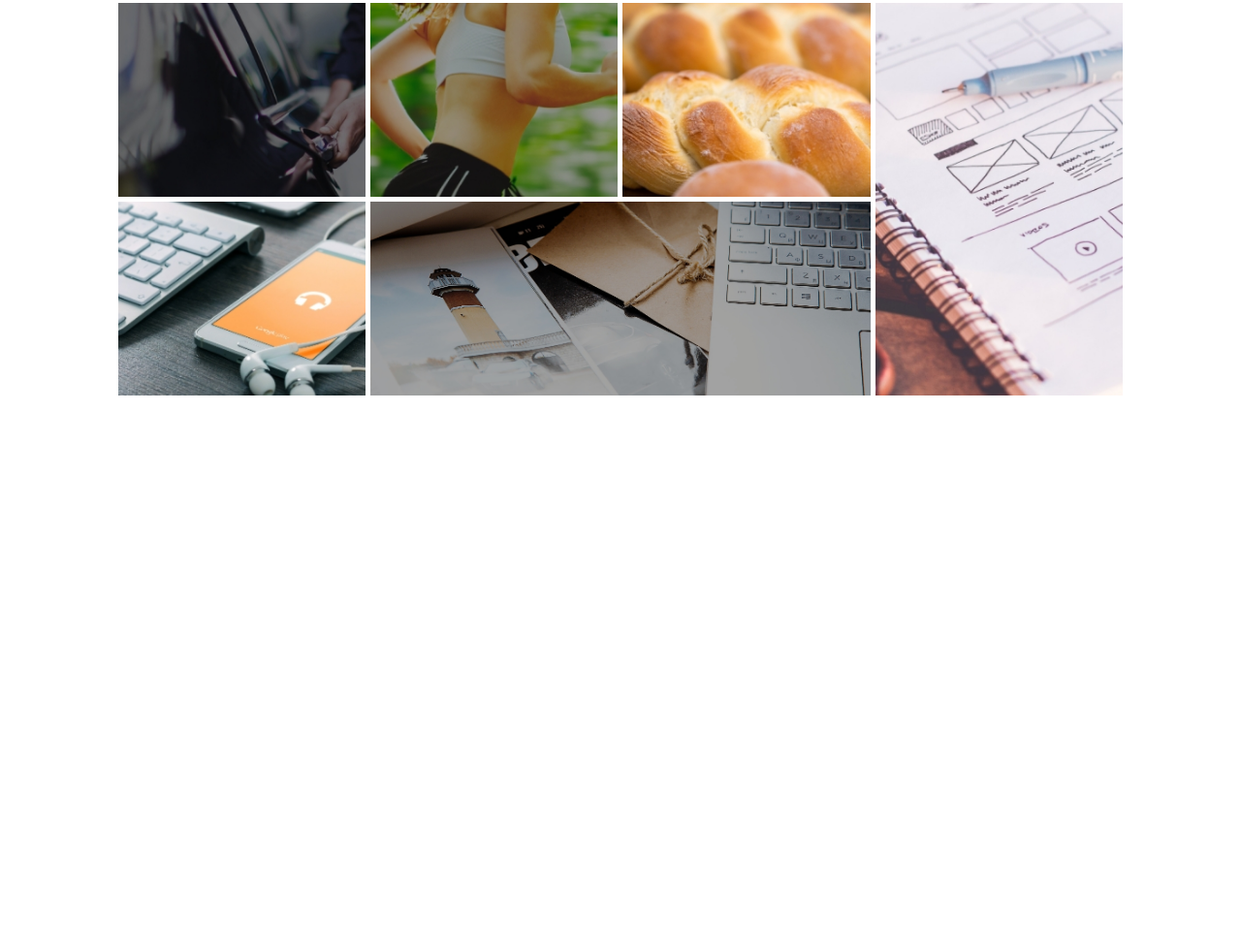
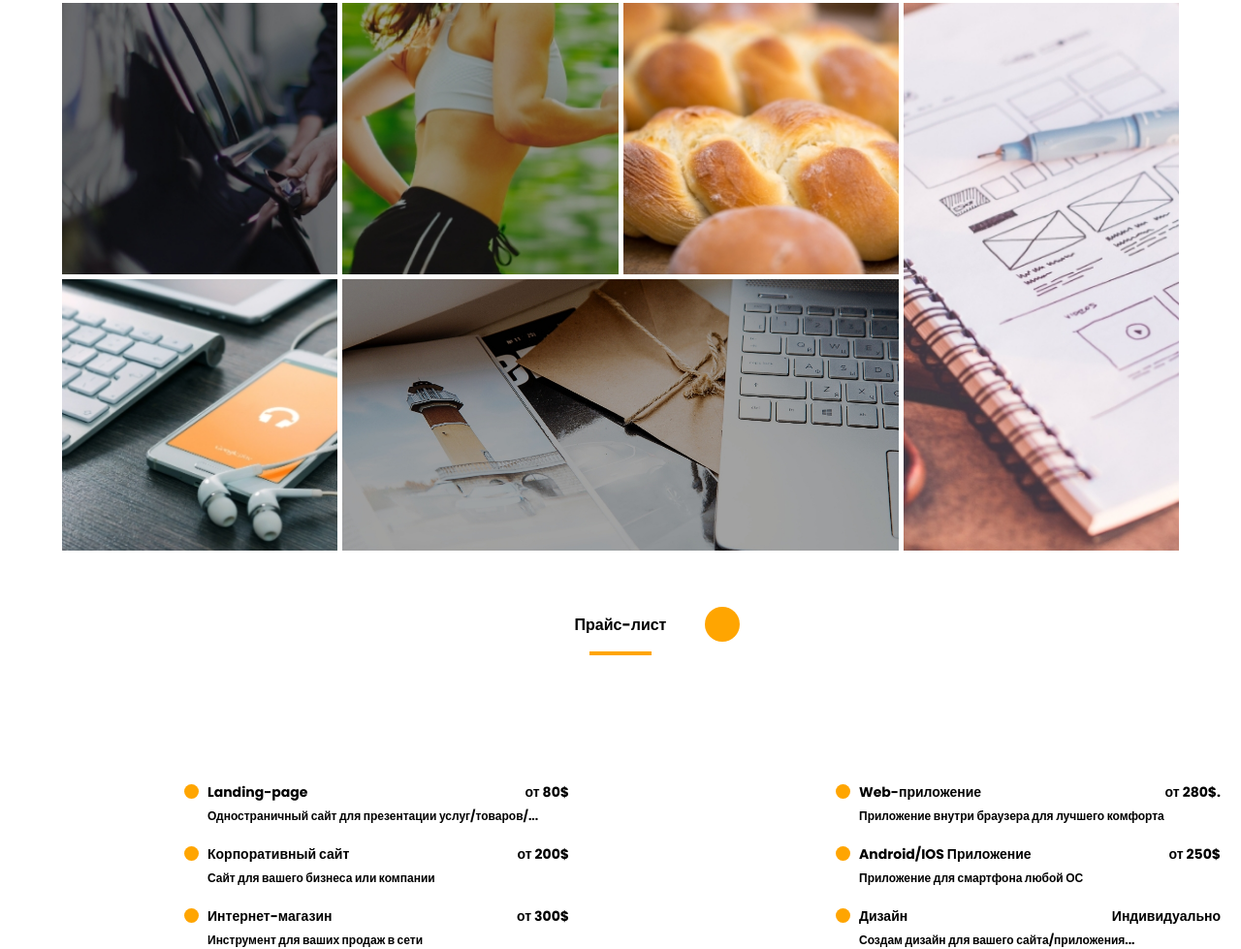
Before and after one commit to Willem-Konovets/Portfolio-Alexandra, a Gatsby site: page / in a window 1280 px wide. Shown: the part 3786-4765 px from the top of the page at 97% size. Before the commit the page ends 4391 px from the top, so only its background shows below. Built offline with nearby package versions, Linux system fonts and the light colour scheme; Gatsby itself is replaced by a stand-in of ours.

Commit message:
Finish sixth section - "Price"

```diff
--- a/src/pages/index.js
+++ b/src/pages/index.js
@@ -7,6 +7,7 @@ import AboutMe from "./modules/AboutMe";
 import Experience from "./modules/Experience";
 import Skills from "./modules/Skills";
 import MyWorks from "./modules/MyWorks";
+import PriceSection from "./modules/Price";
 
 const GlobalStyle = createGlobalStyle`
     *{
@@ -44,6 +45,7 @@ export default  class IndexPage extends Component {
                 <Experience/>
                 <Skills/>
                 <MyWorks/>
+                <PriceSection/>
             </Container>
             </>
 
--- a/src/pages/modules/MyWorks.jsx
+++ b/src/pages/modules/MyWorks.jsx
@@ -8,16 +8,10 @@ import Plans from "../../images/img/Plans.jpeg";
 import Pulse from "../../images/img/Pulse.jpeg";
 import Bread from "../../images/img/Bread.jpeg";
 
-
-
-
-
 const MyWorksSection = styled.section`
-    height: 746px;
+    height: 707px;
     margin-top: 126px;
-`;
-
-const Heading = styled.h2`
+`, Heading = styled.h2`
     font-size: 16px;
     text-align: center;
     position: relative;
@@ -32,22 +26,15 @@ const Heading = styled.h2`
         top: -6px;
         height: 36px;
     }
-`;
-
-const Title = styled.h2`
+`, Title = styled.h2`
     font-size: 36px;
     margin-top: 5px;
     text-align: center;
-`;
-
-const Line = styled.div`
+`, Line = styled.div`
     width: 60px;
     margin: 15px auto 0;
     border: 2px solid rgb(255, 165, 1);
-`;
-
-// Новый контейнер для сетки
-const GridContainer = styled.div`
+`,GridContainer = styled.div`
     display: grid;
     grid-template-areas:
         "item1 item2 item3 item4"
@@ -55,50 +42,34 @@ const GridContainer = styled.div`
     grid-template-columns: repeat(4, 1fr);
     grid-template-rows: auto;
     margin: 40px auto;
-    width: 90%;
     gap: 5px;
-`;
-
-
-// Стили для элементов сетки
-const GridItem = styled.div`
+`, GridItem = styled.div`
     background-size: cover;
     background-position: center;
-    min-height: 200px;
+    min-height: 280px;
+    min-width: 280px;
 
-`;
-
-const Item1 = styled(GridItem)`
+`, Item1 = styled(GridItem)`
     grid-area: item1;
     background: url(${Uber}) no-repeat  center center;
     background-size: cover;
-`;
-
-const Item2 = styled(GridItem)`
+`, Item2 = styled(GridItem)`
     grid-area: item2;
     background: url(${Pulse}) no-repeat  center center;
     background-size: cover;
-`;
-
-const Item3 = styled(GridItem)`
+`, Item3 = styled(GridItem)`
     grid-area: item3;
     background: url(${Bread}) no-repeat  center center;
     background-size: cover;
-`;
-
-const Item4 = styled(GridItem)`
+`, Item4 = styled(GridItem)`
     grid-area: item4;
     background: url(${Plans}) no-repeat  center center;
     background-size: cover;
-`;
-
-const Item5 = styled(GridItem)`
+`, Item5 = styled(GridItem)`
     grid-area: item5;
     background: url(${Ipad}) no-repeat  center center;
     background-size: cover;
-`;
-
-const Item6 = styled(GridItem)`
+`, Item6 = styled(GridItem)`
     grid-area: item6;
     background: url(${Mac}) no-repeat  center center;
     background-size: cover;
@@ -111,7 +82,6 @@ export default class MyWorks extends React.Component {
                 <Heading>Портфолио</Heading>
                 <Title>Мои работы</Title>
                 <Line />
-                {/* Новый блок сетки */}
                 <GridContainer>
                     <Item1 />
                     <Item2 />
--- /dev/null
+++ b/src/pages/modules/Price.jsx
@@ -0,0 +1,113 @@
+import React from 'react';
+import styled from 'styled-components';
+
+const PriceSection = styled.section`
+    min-height: 280px;
+    margin-top: 66px;
+`, Heading = styled.h2`
+    font-size: 16px;
+    text-align: center;
+    position: relative;
+    &:before {
+        content: '';
+        background: rgb(255, 165, 1);
+        position: absolute;
+        z-index: -1;
+        border-radius: 100%;
+        width: 36px;
+        left: 663px;
+        top: -6px;
+        height: 36px;
+    }
+`, Line = styled.div`
+    width: 60px;
+    margin: 15px auto 0;
+    border: 2px solid rgb(255, 165, 1);
+`, GridWrapper = styled.div`
+    margin: 111px 0 0 150px;
+    display: grid;
+    grid-template-columns: repeat(2, 373px);
+    gap: 299px;
+`, GridItem = styled.div`
+    margin-top: 20px;
+`, NameWrapper = styled.div`
+    display: flex;
+    justify-content: space-between;
+`, NameItem = styled.div`
+    font-size: 14px;
+    position: relative;
+    &:before {
+        content: '';
+        background: rgb(255, 165, 1);
+        position: absolute;
+        z-index: -1;
+        border-radius: 100%;
+        width: 15px;
+        height: 15px;
+        left: -24px;
+        top: 2px;
+    }
+`, PriceItem = styled.div`
+    font-size: 14px;
+`, DescriptionItem = styled.p`
+    font-size: 12px;
+    margin-top: 5px;
+`
+export default class Price extends React.Component {
+    render() {
+        return(
+            <PriceSection>
+                <Heading>Прайс-лист</Heading>
+                <Line></Line>
+                <GridWrapper>
+                    <div>
+                        <GridItem>
+                        <NameWrapper>
+                            <NameItem>Landing-page</NameItem>
+                            <PriceItem>от 80$</PriceItem>
+                        </NameWrapper>
+                        <DescriptionItem>Одностраничный сайт для презентации услуг/товаров/...</DescriptionItem>
+                            </GridItem>
+                        <GridItem>
+                            <NameWrapper>
+                                <NameItem>Корпоративный сайт</NameItem>
+                                <PriceItem>от 200$</PriceItem>
+                            </NameWrapper>
+                            <DescriptionItem>Сайт для вашего бизнеса или компании</DescriptionItem>
+                        </GridItem>
+                        <GridItem>
+                            <NameWrapper>
+                                <NameItem>Интернет-магазин</NameItem>
+                                <PriceItem>от 300$</PriceItem>
+                            </NameWrapper>
+                            <DescriptionItem>Инструмент для ваших продаж в сети</DescriptionItem>
+                        </GridItem>
+                    </div>
+                    <div>
+                        <GridItem>
+                            <NameWrapper>
+                                <NameItem>Web-приложение</NameItem>
+                                <PriceItem>от 280$.</PriceItem>
+                            </NameWrapper>
+                            <DescriptionItem>Приложение внутри браузера для лучшего комфорта</DescriptionItem>
+                        </GridItem>
+                        <GridItem>
+                            <NameWrapper>
+                                <NameItem>Android/IOS Приложение</NameItem>
+                                <PriceItem>от 250$</PriceItem>
+                            </NameWrapper>
+                            <DescriptionItem>Приложение для смартфона любой ОС</DescriptionItem>
+                        </GridItem>
+                        <GridItem>
+                            <NameWrapper>
+                                <NameItem>Дизайн</NameItem>
+                                <PriceItem>Индивидуально</PriceItem>
+                            </NameWrapper>
+                            <DescriptionItem>Создам дизайн для вашего сайта/приложения...</DescriptionItem>
+                        </GridItem>
+                    </div>
+                </GridWrapper>
+            </PriceSection>
+        )
+    }
+}
```
